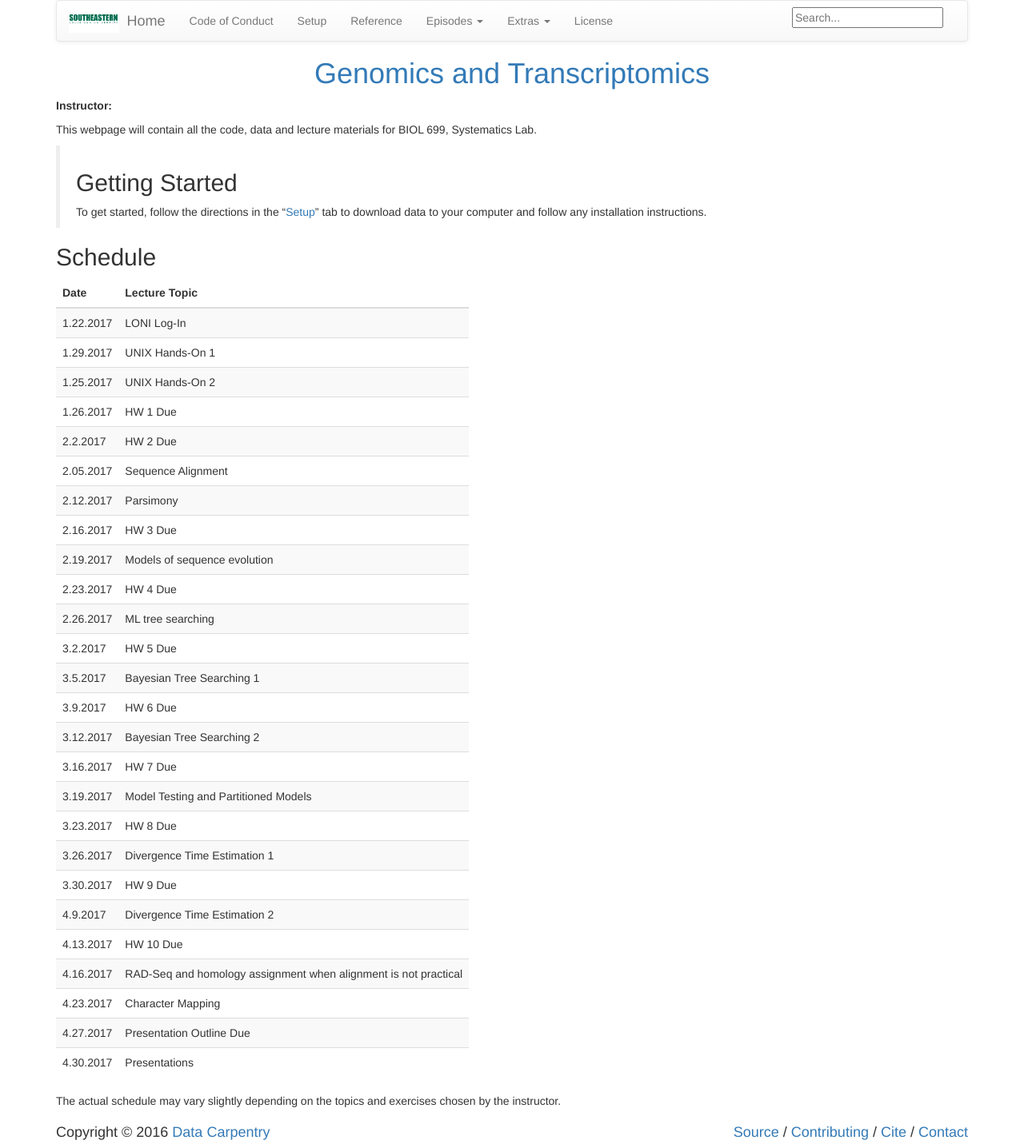
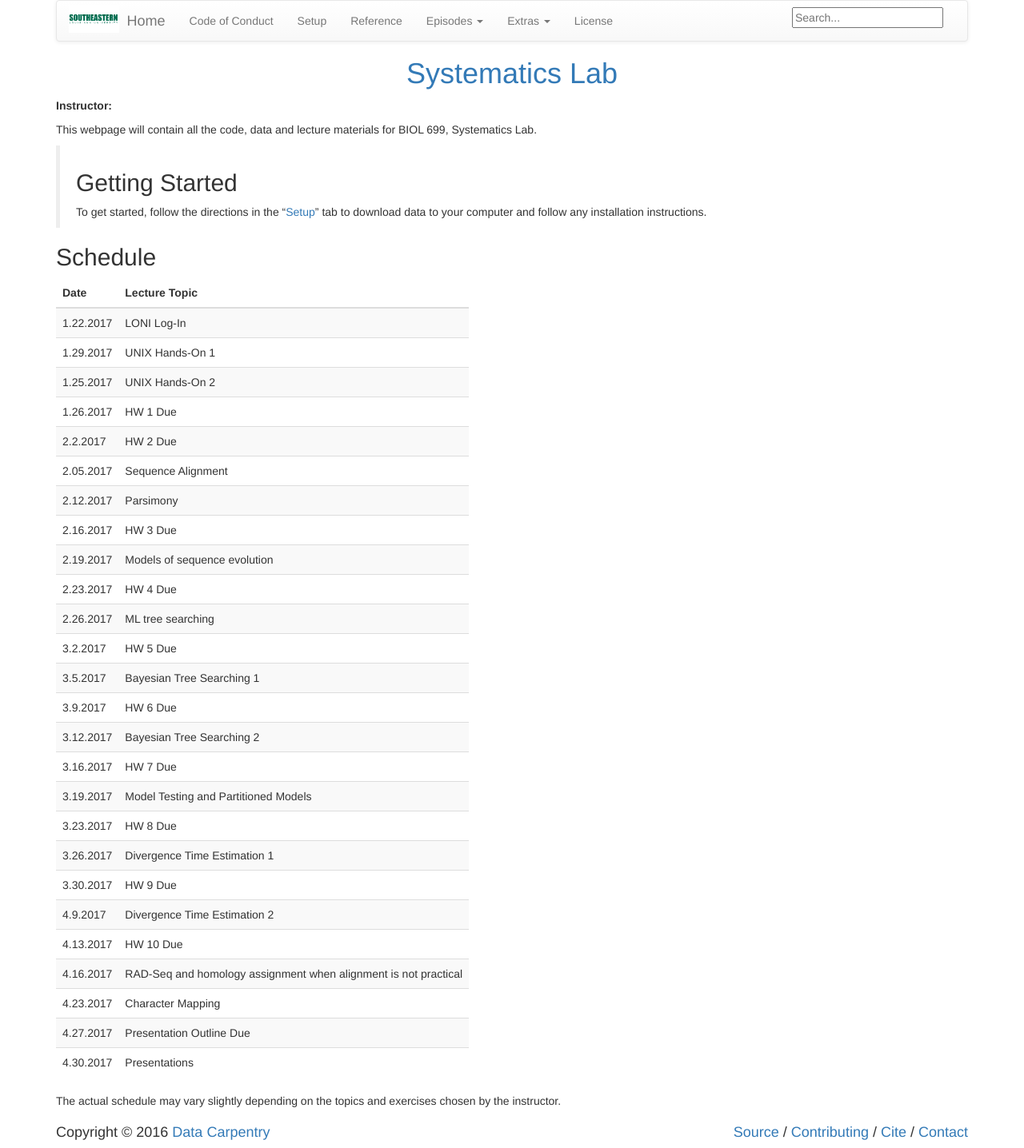
Before and after one commit to tylerastevens/SELUSys2018, a Jekyll site: the page built from index.md, in a window 1280 px wide. Shown: the whole page at 80% size. Built offline with Jekyll 4.4.1, drawn with Linux system fonts in a browser that asks for light colours.

Commit message:
premerge

```diff
--- a/_includes/main_title.html
+++ b/_includes/main_title.html
@@ -1 +1 @@
-<h1 class="maintitle"><a href="{{ page.root }}/">{{ "Genomics and Transcriptomics" }}</a>{% if page.title %}: {{ page.title }}{% endif %}</h1>
+<h1 class="maintitle"><a href="{{ page.root }}/">{{ "Systematics Lab" }}</a></h1>
```
